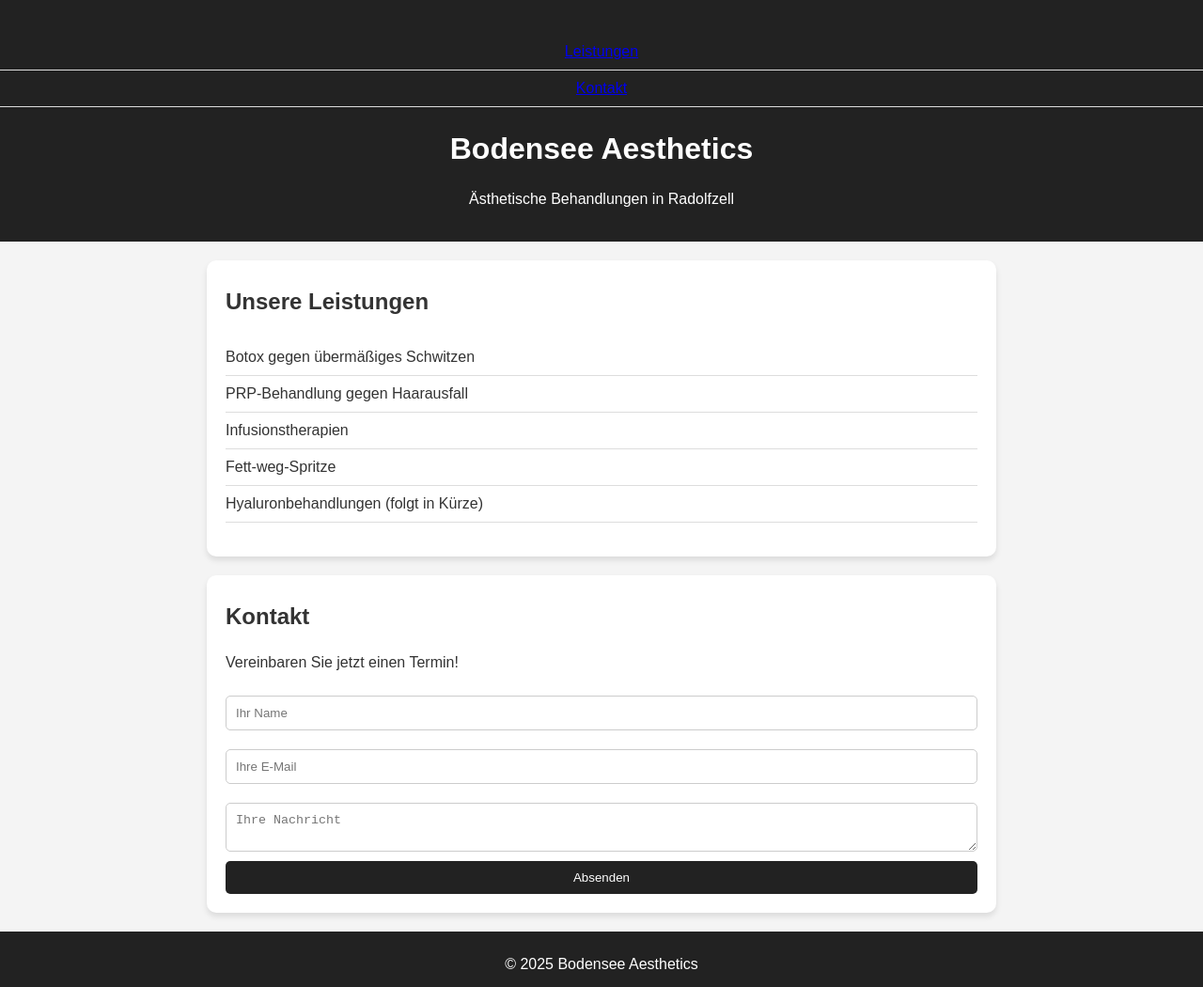
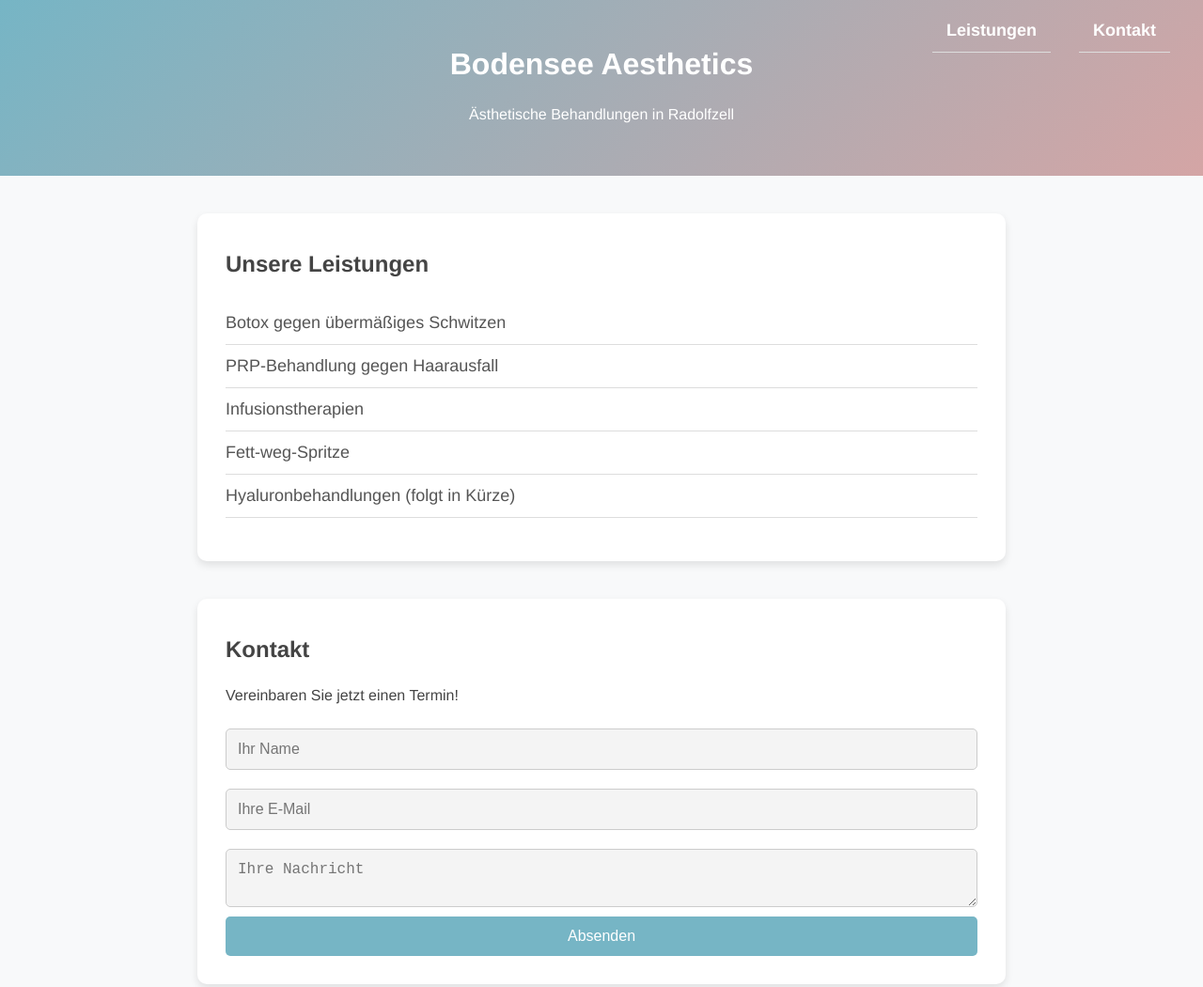
Before and after one commit to data-mafia/bodenseeaesthetics, a plain HTML site: page index.html in a window 1280 px wide. Shown: the top 1050 px of the page at 94% size. Drawn offline with Linux system fonts and the light colour scheme.

Commit message:
Update styles.css

```diff
--- a/styles.css
+++ b/styles.css
@@ -1,16 +1,47 @@
 body {
-    font-family: Arial, sans-serif;
+    font-family: 'Helvetica Neue', Helvetica, Arial, sans-serif;
     margin: 0;
     padding: 0;
-    background-color: #f4f4f4;
-    color: #333;
+    background-color: #f8f9fa;
+    color: #444;
 }
 
 header {
-    background: #222;
+    background: linear-gradient(135deg, #76b5c5, #d4a5a5);
     color: #fff;
     text-align: center;
-    padding: 20px 0;
+    padding: 40px 20px;
+    position: relative;
+}
+
+nav {
+    position: absolute;
+    top: 10px;
+    right: 20px;
+}
+
+nav ul {
+    list-style: none;
+    margin: 0;
+    padding: 0;
+    display: flex;
+}
+
+nav ul li {
+    margin: 0 15px;
+}
+
+nav ul li a {
+    text-decoration: none;
+    color: #fff;
+    font-weight: bold;
+    padding: 8px 15px;
+    border-radius: 20px;
+    transition: background 0.3s;
+}
+
+nav ul li a:hover {
+    background: rgba(255, 255, 255, 0.3);
 }
 
 h1, h2 {
@@ -20,11 +51,11 @@ h1, h2 {
 
 section {
     max-width: 800px;
-    margin: 20px auto;
+    margin: 40px auto;
     background: #fff;
-    padding: 20px;
+    padding: 30px;
     border-radius: 10px;
-    box-shadow: 0px 4px 6px rgba(0, 0, 0, 0.1);
+    box-shadow: 0px 4px 8px rgba(0, 0, 0, 0.1);
 }
 
 ul {
@@ -33,8 +64,10 @@ ul {
 }
 
 li {
-    padding: 10px 0;
+    padding: 12px 0;
     border-bottom: 1px solid #ddd;
+    font-size: 18px;
+    color: #555;
 }
 
 form {
@@ -44,28 +77,34 @@ form {
 
 input, textarea {
     margin: 10px 0;
-    padding: 10px;
+    padding: 12px;
     border: 1px solid #ccc;
     border-radius: 5px;
+    font-size: 16px;
+    background: #f4f4f4;
+    color: #333;
 }
 
 button {
-    background: #222;
+    background: #76b5c5;
     color: #fff;
     border: none;
-    padding: 10px;
+    padding: 12px;
     border-radius: 5px;
     cursor: pointer;
+    font-size: 16px;
+    transition: background 0.3s;
 }
 
 button:hover {
-    background: #444;
+    background: #5a9ea0;
 }
 
 footer {
     text-align: center;
-    padding: 10px;
-    background: #222;
+    padding: 20px;
+    background: #333;
     color: #fff;
-    margin-top: 20px;
+    margin-top: 40px;
+    font-size: 14px;
 }
```
